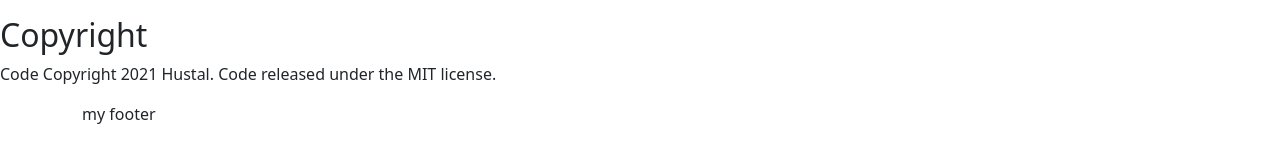
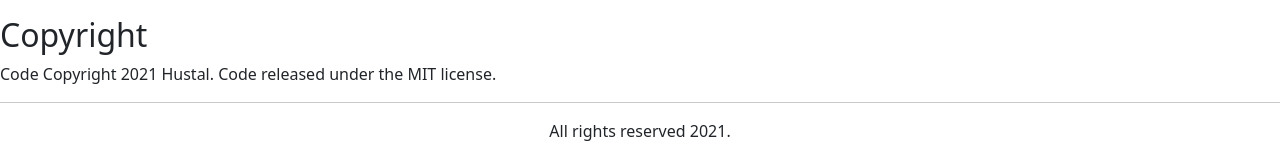
Before and after one commit to NXTS-Developers/PROJECT-HUSTAL, a Jekyll site: the page built from README.md, in a window 1280 px wide. Shown: the part 1898-2041 px from the top of the page. Built offline with Jekyll 4.4.1, drawn with Linux system fonts in a browser that asks for light colours; our own code applies the rules of GitHub Pages for plain Markdown files.

Commit message:
Update default.html

```diff
--- a/_layouts/default.html
+++ b/_layouts/default.html
@@ -10,10 +10,10 @@
   <body>
     <div class="content">
       {{ content }}
-    </div>
+    </div><hr>
     <footer>
-      <div class="container">
-        my footer
+      <div class="container text-center">
+        All rights reserved 2021.
       </div>
     </footer>
   </body>
```
